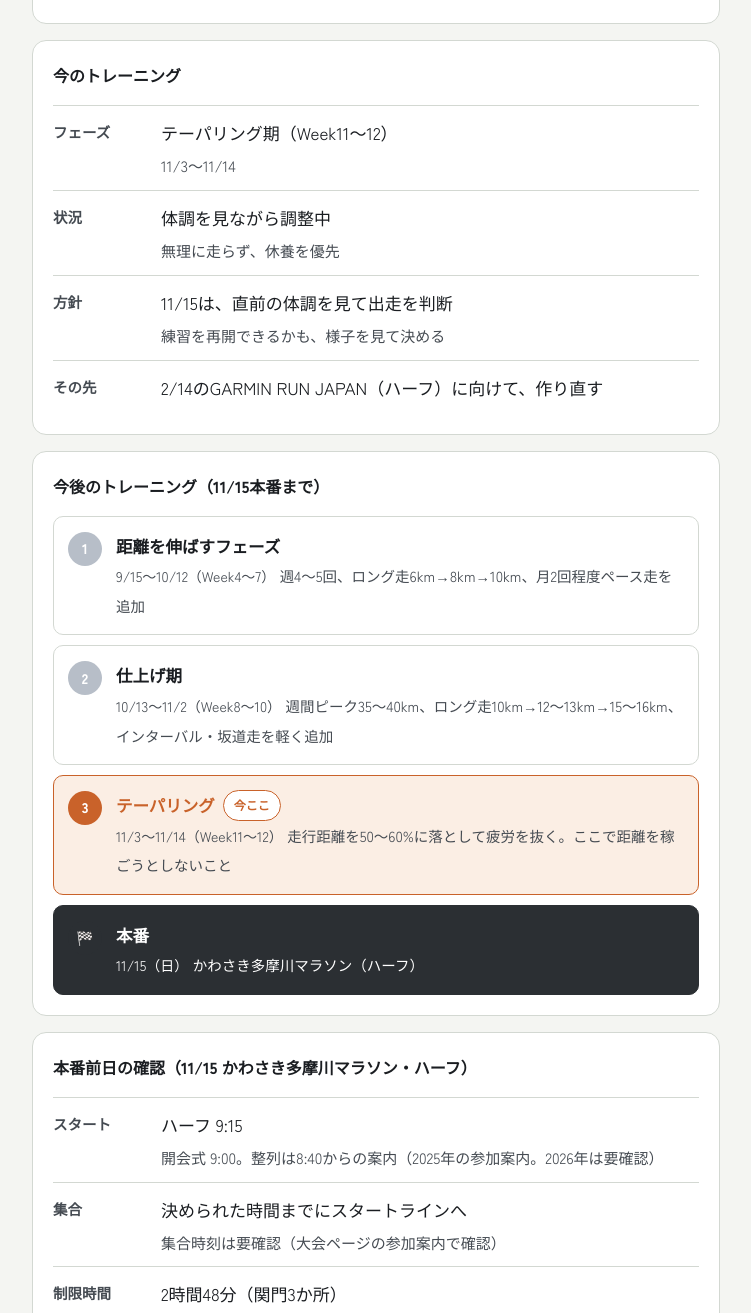
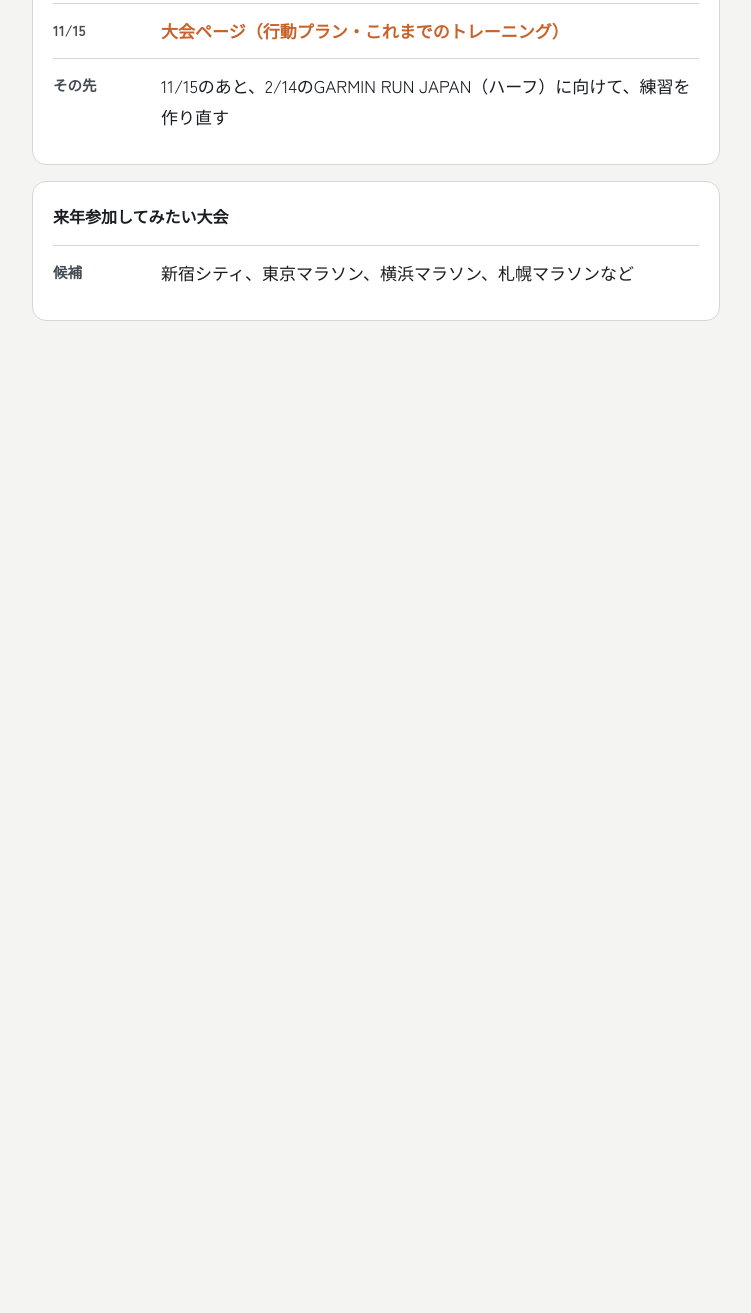
Before and after one commit to yoshifuminakamura-sketch/taro-hub, a plain HTML site: page run.html in a window 1280 px wide. Shown: the part 383-1696 px from the top of the page, without its empty margins (264-1015 px from the left). After the commit the page ends 800 px from the top, so only its background shows below. Drawn offline with Linux system fonts and the light colour scheme.

Commit message:
run: move training sections to the 11/15 race page; drop duplicated pre-race checklist; link race page
Co-Authored-By: Claude Sonnet 5.5 <noreply@anthropic.com>
Claude-Session: https://claude.ai/code/session_01TF4yCyihJrvNpTLHZGNC5X

```diff
--- a/run.html
+++ b/run.html
@@ -83,66 +83,8 @@
     <div class="row"><span class="k">11/15</span><span class="v">かわさき多摩川マラソン（ハーフ）確定</span></div>
     <div class="row"><span class="k">2/14</span><span class="v">GARMIN RUN JAPAN（立川・ハーフ）申込済み</span></div>
     <div class="row"><span class="k">方針</span><span class="v">大会を3〜4ヶ月おきに構えて継続の推進力にする。計画に縛られず、完走＆怪我なしが最優先</span></div>
-  </div>
-
-  <div class="block">
-    <h4>今のトレーニング</h4>
-    <div class="row"><span class="k">フェーズ</span><span class="v">テーパリング期（Week11〜12）<span class="sub">11/3〜11/14</span></span></div>
-    <div class="row"><span class="k">状況</span><span class="v">体調を見ながら調整中<span class="sub">無理に走らず、休養を優先</span></span></div>
-    <div class="row"><span class="k">方針</span><span class="v">11/15は、直前の体調を見て出走を判断<span class="sub">練習を再開できるかも、様子を見て決める</span></span></div>
-    <div class="row"><span class="k">その先</span><span class="v">2/14のGARMIN RUN JAPAN（ハーフ）に向けて、作り直す</span></div>
-  </div>
-
-  <div class="block">
-    <h4>今後のトレーニング（11/15本番まで）</h4>
-    <div class="phase-list">
-      <div class="phase">
-        <span class="num">1</span>
-        <span class="body">
-          <span class="name-row"><span class="name">距離を伸ばすフェーズ</span></span>
-          <span class="span">9/15〜10/12（Week4〜7）</span>
-          <span class="desc">週4〜5回、ロング走6km→8km→10km、月2回程度ペース走を追加</span>
-        </span>
-      </div>
-      <div class="phase">
-        <span class="num">2</span>
-        <span class="body">
-          <span class="name-row"><span class="name">仕上げ期</span></span>
-          <span class="span">10/13〜11/2（Week8〜10）</span>
-          <span class="desc">週間ピーク35〜40km、ロング走10km→12〜13km→15〜16km、インターバル・坂道走を軽く追加</span>
-        </span>
-      </div>
-      <div class="phase now">
-        <span class="num">3</span>
-        <span class="body">
-          <span class="name-row"><span class="name">テーパリング</span><span class="tag">今ここ</span></span>
-          <span class="span">11/3〜11/14（Week11〜12）</span>
-          <span class="desc">走行距離を50〜60%に落として疲労を抜く。ここで距離を稼ごうとしないこと</span>
-        </span>
-      </div>
-      <div class="phase goal">
-        <span class="num">🏁</span>
-        <span class="body">
-          <span class="name-row"><span class="name">本番</span></span>
-          <span class="span">11/15（日）</span>
-          <span class="desc">かわさき多摩川マラソン（ハーフ）</span>
-        </span>
-      </div>
-    </div>
-  </div>
-
-  <div class="block">
-    <h4>本番前日の確認（11/15 かわさき多摩川マラソン・ハーフ）</h4>
-    <div class="row"><span class="k">スタート</span><span class="v">ハーフ 9:15<span class="sub">開会式 9:00。整列は8:40からの案内（2025年の参加案内。2026年は要確認）</span></span></div>
-    <div class="row"><span class="k">集合</span><span class="v">決められた時間までにスタートラインへ<span class="sub">集合時刻は要確認（大会ページの参加案内で確認）</span></span></div>
-    <div class="row"><span class="k">制限時間</span><span class="v">2時間48分（関門3か所）</span></div>
-    <div class="row"><span class="k">ナンバー</span><span class="v">アスリートビブス（1人1枚）<span class="sub">11月上旬に郵送。計測チップが同封されていて、フィニッシュ後に回収される。届かなければ当日、エントリー相談窓口で受け取り</span></span></div>
-    <div class="row"><span class="k">更衣・荷物</span><span class="v">更衣はとどろきスタジアム場内のテント<span class="sub">荷物預かりは競技場内バックスタンド下（貴重品は不可）。コインロッカーは有料・数に限り</span></span></div>
-    <div class="row"><span class="k">補給</span><span class="v">給水所はコース上（2025年は7か所）<span class="sub">補給食の配布は記載なし。ジェル1〜2本は自分で持つ</span></span></div>
-    <div class="row"><span class="k">持ち物</span><span class="v">ナンバーカード、健康保険証、防寒着（脱ぎ着しやすいもの）、補給食、荷物用の袋、完走後の着替え</span></div>
-    <div class="row"><span class="k">注意</span><span class="v">4〜6km付近はハーフと10kmが重なる。ハーフは左側を走る<span class="sub">飲酒は禁止。寝不足や体調不良なら参加を控える。雨天決行（荒天時は中止あり）</span></span></div>
-    <div class="row"><span class="k">アクセス</span><span class="v">武蔵小杉駅 or 溝の口駅からバスで「市営等々力グランド入口」下車 徒歩3分<span class="sub">駐車場は少ないので、公共交通機関を使う</span></span></div>
-    <div class="row"><span class="k">公式</span><span class="v"><a href="https://tamagawa-run.jp/marathon/" style="color:var(--c-run);font-weight:700;">かわさき多摩川マラソン2026 公式ページ</a></span></div>
+    <div class="row"><span class="k">11/15</span><span class="v"><a href="https://claude.ai/artifact/LrpY4ynqsQSXpBais6eUm8" target="_blank" rel="noopener" style="color:var(--c-run);font-weight:700;">大会ページ（行動プラン・これまでのトレーニング）</a></span></div>
+    <div class="row"><span class="k">その先</span><span class="v">11/15のあと、2/14のGARMIN RUN JAPAN（ハーフ）に向けて、練習を作り直す</span></div>
   </div>
 
   <div class="block">
```
